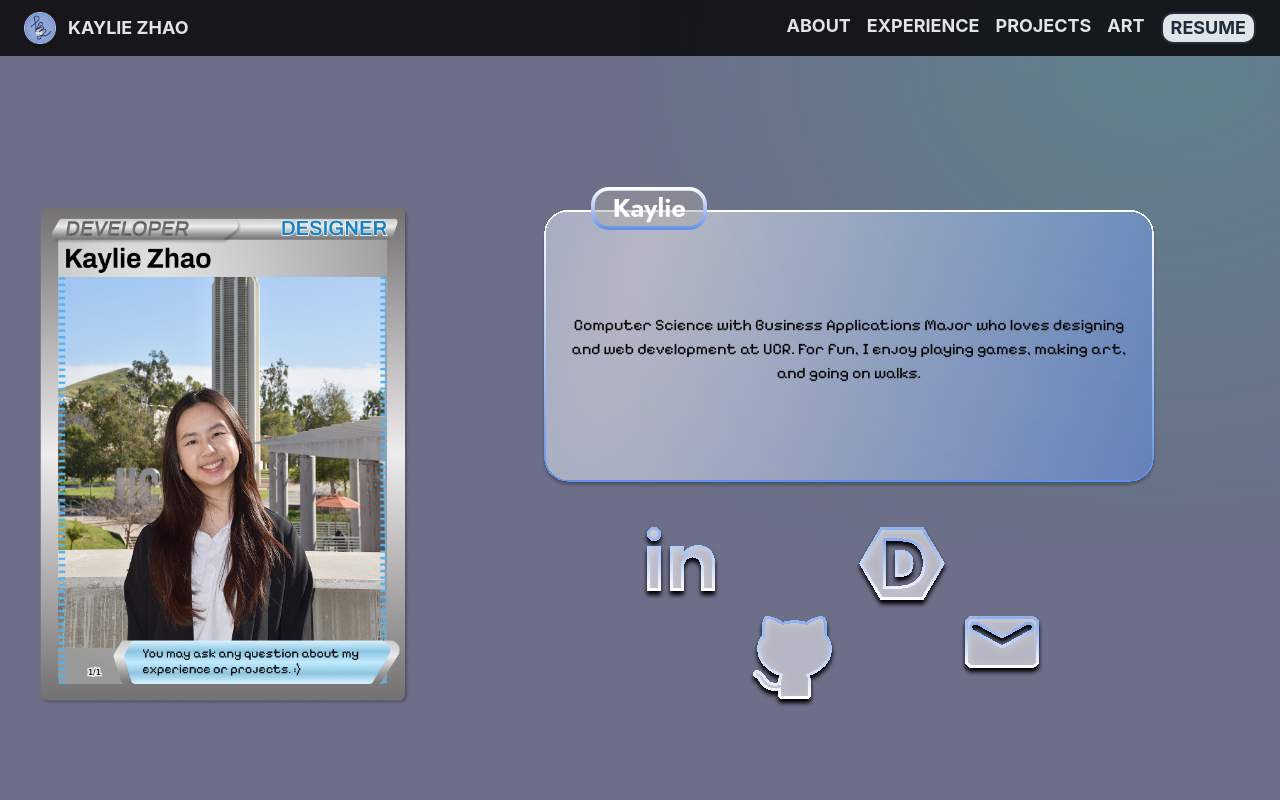
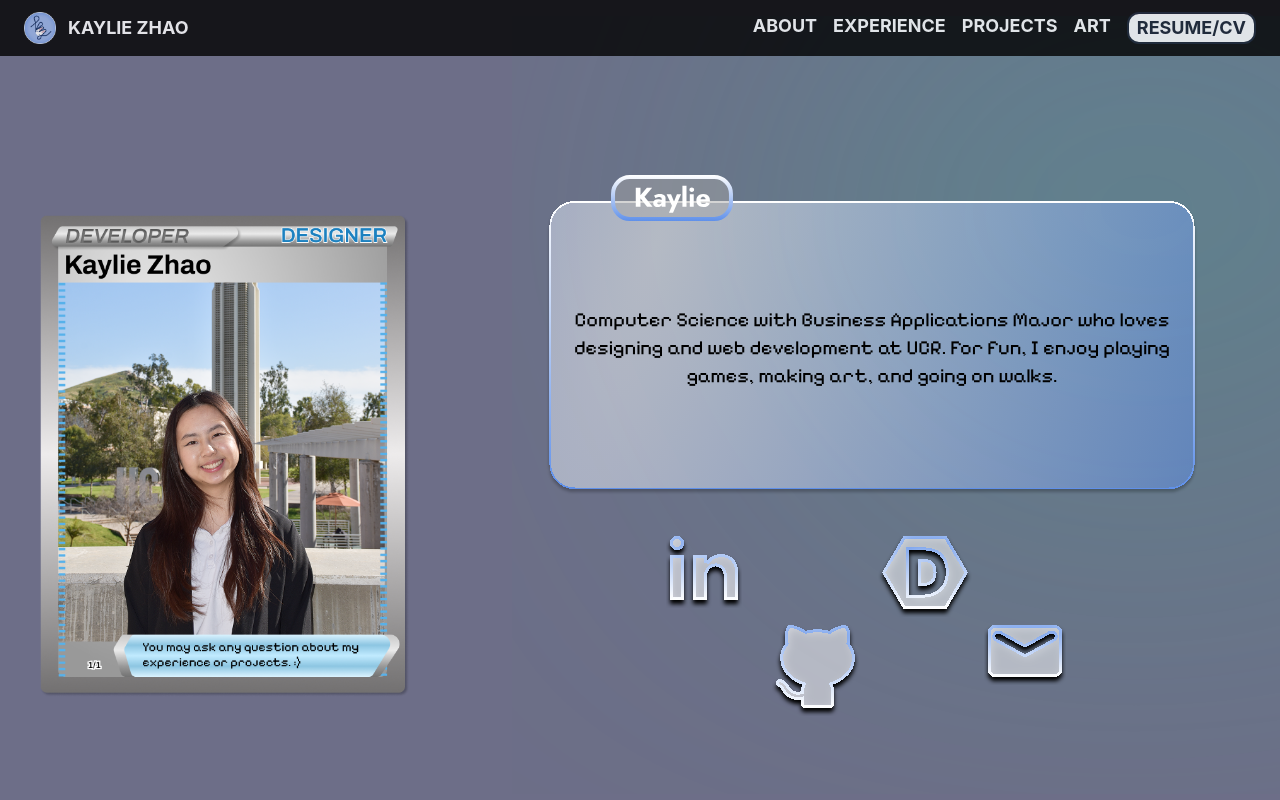
Before and after one commit to kayliezhao/kayliezhao.github.io, a Next.js app: page / in a window 1280 px wide. Shown: the top 800 px of the page. Built offline with nearby package versions, Linux system fonts and the light colour scheme.

Commit message:
404 error + responsify some stuff

```diff
--- a/src/app/globals.css
+++ b/src/app/globals.css
@@ -8,7 +8,7 @@
   --color-kay-grayblue: #8f9ec3;
   --color-kay-purple-100: #c0bfec;
   --color-gray-300: #6d6e88;
-  --color-bg-blue-: #4fadec;
+  --color-backblue: #4fadec;
   --color-footer: #40415a;
   /* --color-kay-gray-300: #e8e8e8; */
   --color-kay-nightSky: linear-gradient(
--- a/src/app/not-found.tsx
+++ b/src/app/not-found.tsx
@@ -1,5 +1,28 @@
+import Link from "next/link";
+import Image from "next/image";
+
 const NotFound = () => {
-  return <div>404 Page Not Found</div>;
+  return (
+    <div className="font-outfit flex h-screen flex-col items-center justify-center gap-6 overflow-hidden">
+      <div className="relative flex flex-col items-center justify-center rounded-2xl bg-white px-16 py-12 shadow-md">
+        <p className="text-6xl font-bold text-gray-300">404 Error</p>
+        <p className="mt-2 text-lg text-gray-300">Page not found</p>
+        <Image
+          src="/404error.svg"
+          alt="404 error illustration"
+          width={200}
+          height={200}
+          className="absolute bottom-[90%]"
+        />
+      </div>
+      <Link
+        href="/"
+        className="font-outfit rounded-lg bg-black px-4 py-2 text-sm text-white hover:scale-105 hover:opacity-80"
+      >
+        Return Home
+      </Link>
+    </div>
+  );
 };
 
 export default NotFound;
--- a/src/components/About.tsx
+++ b/src/components/About.tsx
@@ -11,52 +11,59 @@ import DevPost from "@/public/DevPost.svg";
 
 const About = () => {
   return (
-    <div className="font-outfit relative flex h-screen items-center justify-center">
-      <div className="col-span-2 flex">
-        <Image src={card} alt="Kaylie Designer Card" className="m-10 w-[30%]" />
+    <div className="font-outfit s:py-0 relative flex min-h-screen items-center justify-center py-10">
       <Image
         src={green}
         alt="bg green"
-          className="absolute -top-[20%] right-[0%] z-1 w-[50%] bg-fixed"
+        className="absolute -top-[5%] right-0 z-0 w-[60%] bg-fixed md:block"
       />
 
-        <div className="relative z-10 col-span-2 flex items-center gap-4">
-          <div className="relative flex w-full flex-col items-center">
+      <div className="relative z-10 flex flex-col items-center gap-6 md:flex-row md:items-center md:gap-0">
+        {/* card */}
+        <Image
+          src={card}
+          alt="Kaylie Designer Card"
+          className="w-[55%] sm:w-[40%] md:m-10 md:w-[30%]"
+        />
+
+        {/* right-side content */}
+        <div className="flex w-full flex-col items-center">
           <Image
             src={kay}
             alt="Kaylie Name Label"
-              className="relative top-5 right-50 z-10 w-[15%]"
+            className="relative top-5 z-10 w-[30%] sm:w-[20%] md:right-50 md:w-[15%]"
           />
-            <div className="relative w-4/5">
+          <div className="relative w-[85%] sm:w-[80%]">
             <Image src={textbox} alt="textbox" className="z-0 w-full" />
-              <div className="font-pixel m:text-medium font-large absolute inset-0 flex items-center justify-center p-6 text-center text-black">
+            <div className="font-pixel absolute inset-0 flex items-center justify-center p-2 text-center text-base text-black sm:p-4 sm:text-sm md:p-6 md:text-xl">
               Computer Science with Business Applications Major who loves
               designing and web development at UCR. For fun, I enjoy playing
               games, making art, and going on walks.
             </div>
           </div>
-            <div className="center grid grid-cols-4 gap-x-3 gap-y-2 p-[5%]">
+
+          {/* staggered social icons */}
+          <div className="grid grid-cols-4 gap-x-3 gap-y-2 p-[5%]">
             <Image
               src={linkedin}
               alt="linkedin icon"
-                className="col-start-1 row-start-1"
+              className="col-start-1 row-start-1 w-8 md:w-auto"
             />
             <Image
               src={DevPost}
               alt="DevPost icon"
-                className="col-start-3 row-start-1"
+              className="col-start-3 row-start-1 w-8 md:w-auto"
             />
             <Image
               src={github}
               alt="github icon"
-                className="col-start-2 row-start-2"
+              className="col-start-2 row-start-2 w-8 md:w-auto"
             />
             <Image
               src={email}
               alt="email icon"
-                className="col-start-4 row-start-2"
+              className="col-start-4 row-start-2 w-8 md:w-auto"
             />
-            </div>
           </div>
         </div>
       </div>
--- a/src/components/Navigation.tsx
+++ b/src/components/Navigation.tsx
@@ -29,7 +29,7 @@ const Navigation = () => {
           <div className="hover:text-kay-blue-300">PROJECTS</div>
           <div className="hover:text-kay-blue-300">ART</div>
           <div className="hover:bg-kay-blue-300 rounded-xl border-2 bg-white px-2 text-center text-gray-900 hover:text-white">
-            RESUME
+            RESUME/CV
           </div>
         </div>
       </div>
```
Also changed, not shown: public/404error.svg (added). Lines whose indentation alone changed are shown as unchanged.
